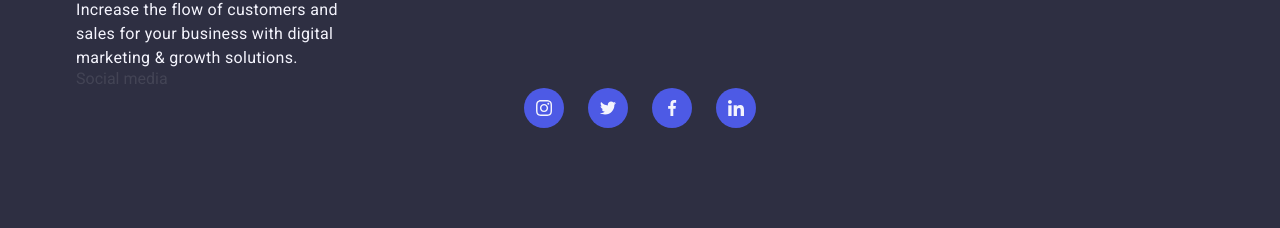
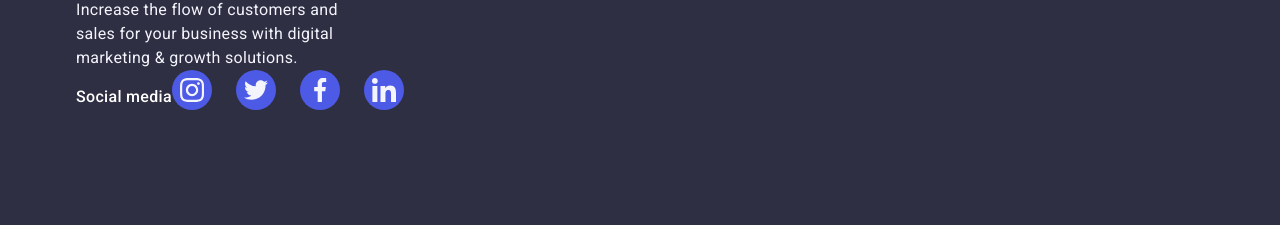
Before and after one commit to artem19898-droid/goit-markup-hw-04, a plain HTML site: page index.html in a window 1280 px wide. Shown: the part 3298-3526 px from the top of the page. Drawn offline with nearby package versions, Linux system fonts and the light colour scheme.

Commit message:
add css footer

```diff
--- a/css/styles.css
+++ b/css/styles.css
@@ -437,3 +437,17 @@ color: #f4f4fd;
         color: #f4f4fd;
         max-width: 264px;
 }
+
+.text-social {
+        font-weight: 500;
+        line-height: 1.5;
+        letter-spacing: 0.02em;
+        color: #FFFFFF;
+        margin-bottom: 16px;
+}
+
+.conteiner-footer {
+        display: flex;
+        align-items: baseline;
+        margin-right: 120px
+}
--- a/index.html
+++ b/index.html
@@ -336,28 +336,28 @@
         <ul class="social-list">
           <li class="social-item">
             <a class="social-link" href="#">
-              <svg class="social-icon" width="16" height="16">
+              <svg class="social-icon" width="24" height="24">
                 <use href="./images/icons.svg#icon-instagram"></use>
               </svg>
             </a>
           </li>
           <li class="social-item">
             <a class="social-link" href="#">
-              <svg class="social-icon" width="16" height="16">
+              <svg class="social-icon" width="24" height="24">
                 <use href="./images/icons.svg#icon-twitter"></use>
               </svg>
             </a>
           </li>
           <li class="social-item">
             <a class="social-link" href="#">
-              <svg class="social-icon" width="16" height="16">
+              <svg class="social-icon" width="24" height="24">
                 <use href="./images/icons.svg#icon-facebook"></use>
               </svg>
             </a>
           </li>
           <li class="social-item">
             <a class="social-link" href="#">
-              <svg class="social-icon" width="16" height="16">
+              <svg class="social-icon" width="24" height="24">
                 <use href="./images/icons.svg#icon-linkedin"></use>
               </svg>
             </a>
```
